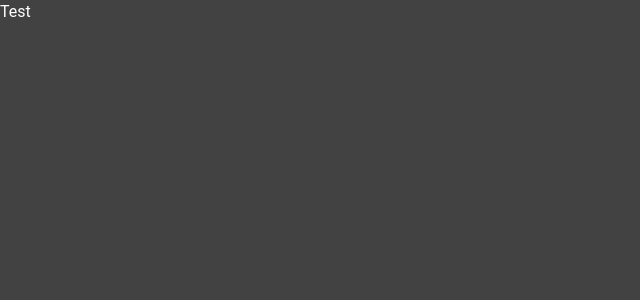
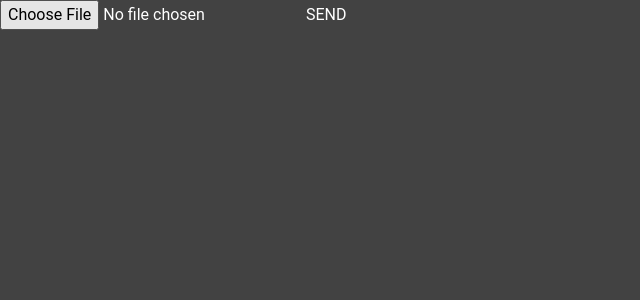
Before and after one commit to aecial/ReactExpressApp, a React (Create React App) app in the folder client/: page /test in a window 1280 px wide. Shown: the top 300 px of the page, without its empty margins (0-640 px from the left). Built offline with nearby package versions, Linux system fonts and the light colour scheme.

Commit message:
established authorization for add api endpoint

```diff
--- a/client/src/pages/Test.js
+++ b/client/src/pages/Test.js
@@ -1,5 +1,27 @@
 const Test = () => {
-  return <main className="h-screen bg-gray-800 text-white">Test</main>;
+  function sendData() {
+    const fileInp = document.getElementById("image");
+    const formData = new FormData();
+    formData.append("name", "Ted");
+    formData.append("image", fileInp.files[0]);
+    const send = () => {
+      fetch("api/test", {
+        method: "POST",
+        headers: {
+          Authorization:
+            "Bearer eyJhbGciOiJIUzI1NiIsInR5cCI6IkpXVCJ9.eyJlbWFpbCI6ImFkbWluQGFkbWluLmNvbSIsInBhc3N3b3JkIjoicGFzczEyMzQiLCJpYXQiOjE3MDU2MzUyMjd9.neKV9CQaPn4a4LtqM9GOkBwG0Lfam6ive8Y0cW9IZpo",
+        },
+        body: formData,
+      });
+    };
+    send();
+  }
+  return (
+    <main className="h-screen bg-gray-800 text-white">
+      <input type="file" name="image" id="image" />
+      <button onClick={sendData}>SEND</button>
+    </main>
+  );
 };
 
 export default Test;
```
